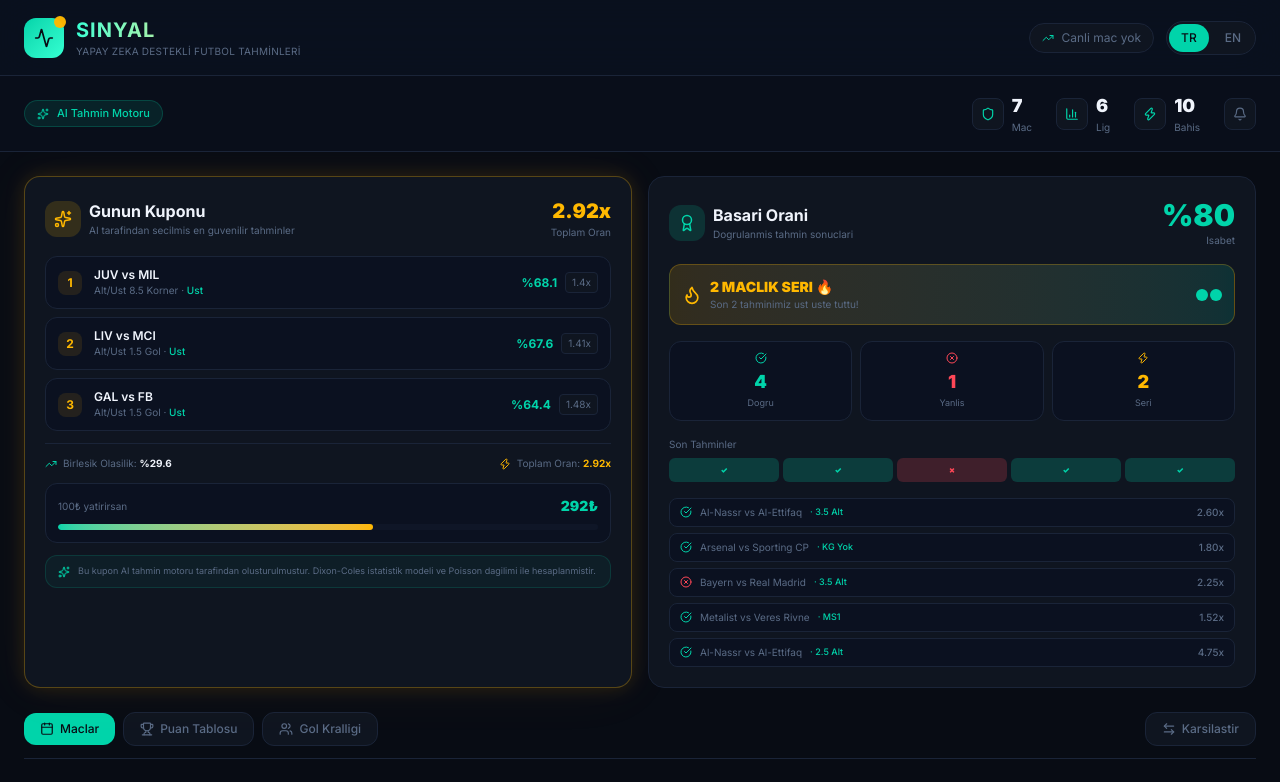
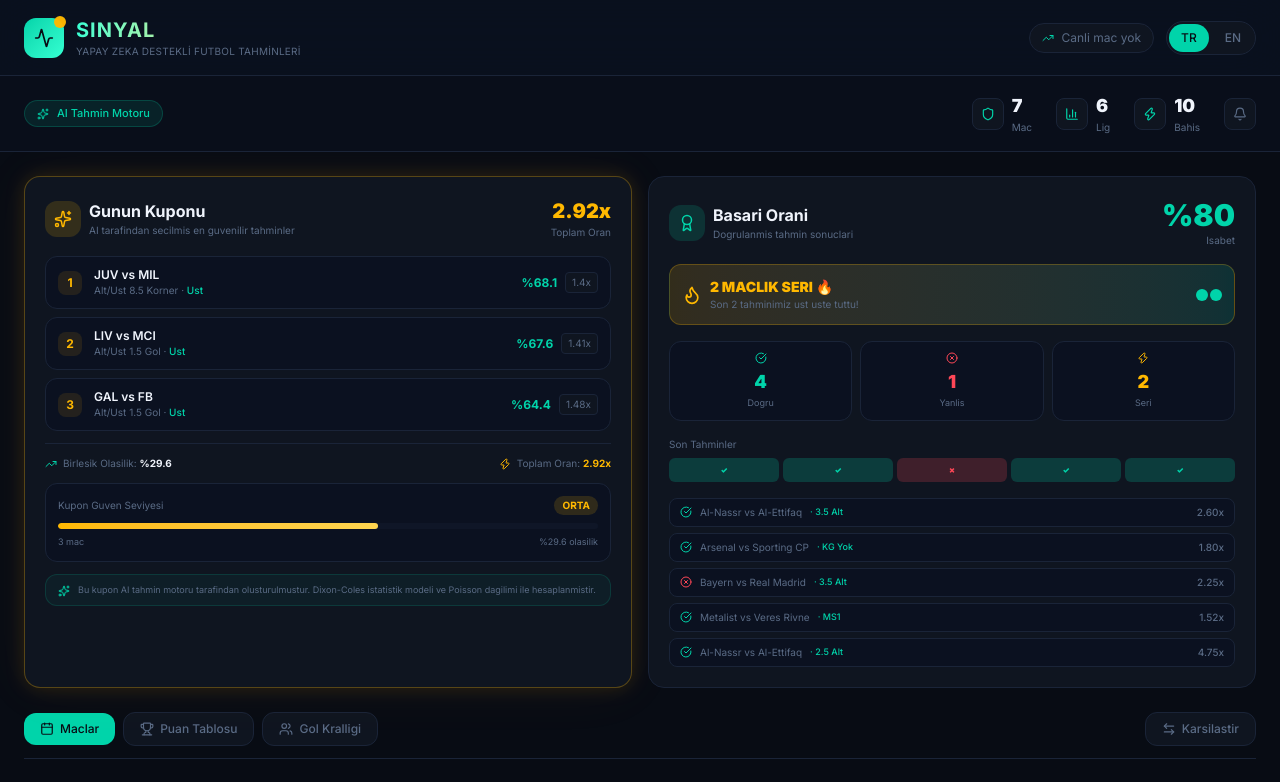
Before and after one commit to yusuferendokumaci-hash/sinyal, a Next.js app: page / in a window 1280 px wide. Shown: the top 782 px of the page. Built offline with nearby package versions, Linux system fonts and the light colour scheme.

Commit message:
Replace bet calculator with confidence meter in DailyPick

```diff
--- a/src/components/DailyPick.tsx
+++ b/src/components/DailyPick.tsx
@@ -103,14 +103,24 @@ export function DailyPick({ matches, locale }: DailyPickProps) {
         </div>
       </div>
 
-      {/* Potential return */}
+      {/* Coupon confidence meter */}
       <div className="mt-3 bg-surface rounded-xl p-3 border border-border">
         <div className="flex items-center justify-between mb-2">
-          <span className="text-[10px] text-muted">{locale === 'tr' ? '100₺ yatirirsan' : 'If you bet 100₺'}</span>
-          <span className="text-sm font-black text-accent">{Math.round(coupon.totalOdds * 100)}₺</span>
+          <span className="text-[10px] text-muted">{locale === 'tr' ? 'Kupon Guven Seviyesi' : 'Coupon Confidence'}</span>
+          <span className={`text-[10px] font-bold px-2 py-0.5 rounded-full ${
+            coupon.totalProbability >= 30 ? 'bg-accent/15 text-accent' : coupon.totalProbability >= 20 ? 'bg-gold/15 text-gold' : 'bg-danger/15 text-danger'
+          }`}>
+            {coupon.totalProbability >= 30 ? (locale === 'tr' ? 'YUKSEK' : 'HIGH') : coupon.totalProbability >= 20 ? (locale === 'tr' ? 'ORTA' : 'MEDIUM') : (locale === 'tr' ? 'RISKLI' : 'RISKY')}
+          </span>
         </div>
         <div className="h-1.5 bg-border/30 rounded-full overflow-hidden">
-          <div className="h-full rounded-full bg-gradient-to-r from-accent to-gold" style={{ width: `${Math.min(coupon.totalOdds * 20, 100)}%` }} />
+          <div className={`h-full rounded-full ${
+            coupon.totalProbability >= 30 ? 'bg-gradient-to-r from-accent to-accent-light' : coupon.totalProbability >= 20 ? 'bg-gradient-to-r from-gold to-gold-light' : 'bg-danger'
+          }`} style={{ width: `${Math.min(coupon.totalProbability * 2, 100)}%` }} />
+        </div>
+        <div className="flex items-center justify-between mt-1.5 text-[9px] text-muted">
+          <span>{picks.length} {locale === 'tr' ? 'mac' : 'picks'}</span>
+          <span>%{coupon.totalProbability} {locale === 'tr' ? 'olasilik' : 'probability'}</span>
         </div>
       </div>
 
```
